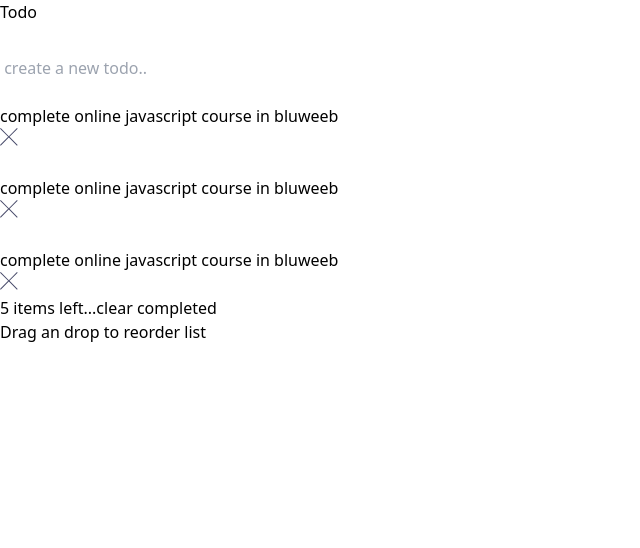
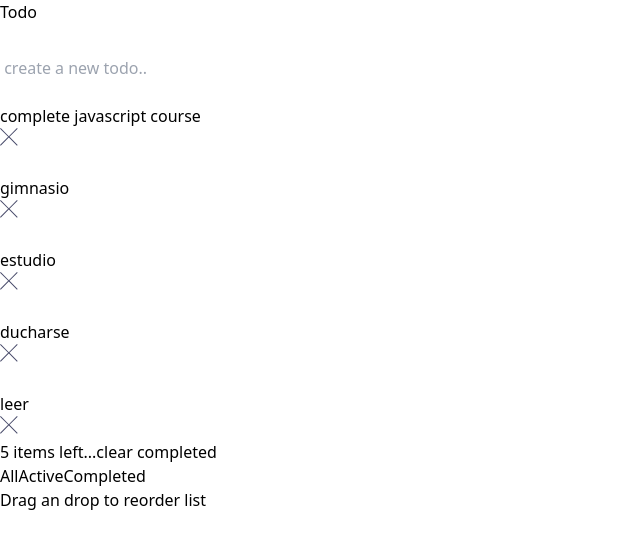
Before and after one commit to JoseMRuiz/To-do-app--vite--tailwind, a React (Vite) app: page / in a window 1280 px wide. Shown: the top 548 px of the page, without its empty margins (0-640 px from the left). Built offline with nearby package versions, Linux system fonts and the light colour scheme.

Commit message:
cambios set todo

```diff
--- a/src/App.jsx
+++ b/src/App.jsx
@@ -1,10 +1,31 @@
-import CrossIcon from "./components/CrossIcon";
+import { useState } from "react";
+
 import Header from "./components/Header";
 import TodoList from "./components/TodoList";
 import Todocomputed from "./components/Todocomputed";
 import Todocreate from "./components/Todocreate";
+import Todofilter from "./components/Todofilter";
+
+const initialStateTodos= [
+    {id: 1, title: "complete javascript course" , completed:false},
+    {id: 2, title: "gimnasio" , completed:true},
+    {id: 3, title: "estudio" , completed:false},
+    {id: 4, title: "ducharse" , completed:true},
+    {id: 5, title: "leer" , completed:true},
+]
 
 const app = () => {
+  const [todos,setTodos] = useState(initialStateTodos);
+
+  const createTodo = (title) =>{
+    const newTodo = {
+    id:Date.now(),
+    title,
+    completed: false,
+  };
+  setTodos = ([...todos,newTodo]);
+};
+
   return(
     <>
     <div className=" min-h-screen bg-gray-300 bg-[url('./assets/images/bg-mobile-light.jpg')] bg-no-repeat bg-contain ">
@@ -12,11 +33,13 @@ const app = () => {
 
       <main className="mt-8 container mx-auto px-4">
 
-          <Todocreate/>
+          <Todocreate createTodo={createTodo}/>
 
-          <TodoList/>
+          <TodoList todos={todos}/>
 
           <Todocomputed/>
+
+          <Todofilter/>
 
       </main>
 
--- /dev/null
+++ b/src/components/TodoItem.jsx
@@ -0,0 +1,19 @@
+import React from 'react'
+import CrossIcon from './CrossIcon';
+
+
+
+const TodoItem = ({todo}) => {
+
+    const {id,title,completed} = todo;
+
+    return (
+            <article className="  flex gap-4   border-b-gray-400 border-b ">
+                <button className="rounded-full border-2 h-5 w-5 flex-none inline-block"></button>
+                <p className=" text-gray-600 grow ">{title}</p>
+                <button className=" flex-none"><CrossIcon/></button>
+            </article>
+    )
+}
+
+export default TodoItem;
--- a/src/components/TodoList.jsx
+++ b/src/components/TodoList.jsx
@@ -1,30 +1,17 @@
 import React from 'react'
-import CrossIcon from './CrossIcon'
+import TodoItem from './TodoItem'
 
-const TodoList = () => {
+const TodoList = ({todos}) => {
     return (
         <>
         <div className="mt-8 rounded-md [&>article]:p-4 bg-white">
 
-            <article className="  flex gap-4   border-b-gray-400 border-b ">
-                <button className="rounded-full border-2 h-5 w-5 flex-none inline-block"></button>
-                <p className=" text-gray-600 grow ">complete online javascript course in bluweeb</p>
-                <button className=" flex-none"><CrossIcon/></button>
-            </article>
+            {todos.map((todo)=>(
+                <TodoItem key={todo.id} todo= {todo}/>
+            ))}
 
 
-            <article className="  flex gap-4   border-b-gray-400 border-b ">
-                <button className="rounded-full border-2 h-5 w-5 flex-none inline-block"></button>
-                <p className=" text-gray-600 grow ">complete online javascript course in bluweeb</p>
-                <button className=" flex-none"><CrossIcon/></button>
-            </article>
 
-
-            <article className="  flex gap-4  border-b-gray-400 border-b ">
-                <button className="rounded-full border-2 h-5 w-5 flex-none inline-block"></button>
-                <p className=" text-gray-600 grow ">complete online javascript course in bluweeb</p>
-                <button className=" flex-none"><CrossIcon/></button>
-            </article>
             </div>
 
         </>
@@ -32,4 +19,4 @@ const TodoList = () => {
     )
 }
 
-export default TodoList
+export default TodoList;
--- a/src/components/Todocreate.jsx
+++ b/src/components/Todocreate.jsx
@@ -1,6 +1,6 @@
 import React from 'react'
 
-const Todocreate = () => {
+const Todocreate = ( {createTodo} ) => {
     return (
         <form className="mt-8 flex gap-4 bg-white rounded-md overflow-hidden py-4 px-4 items-center ">
                 <span className=" rounded-full border-2 h-5 w-5 inline-block "></span>
--- a/src/components/Todofilter.jsx
+++ b/src/components/Todofilter.jsx
@@ -17,4 +17,4 @@ const Todofilter = () => {
     )
 }
 
-export default Todofilter
+export default Todofilter;
```
